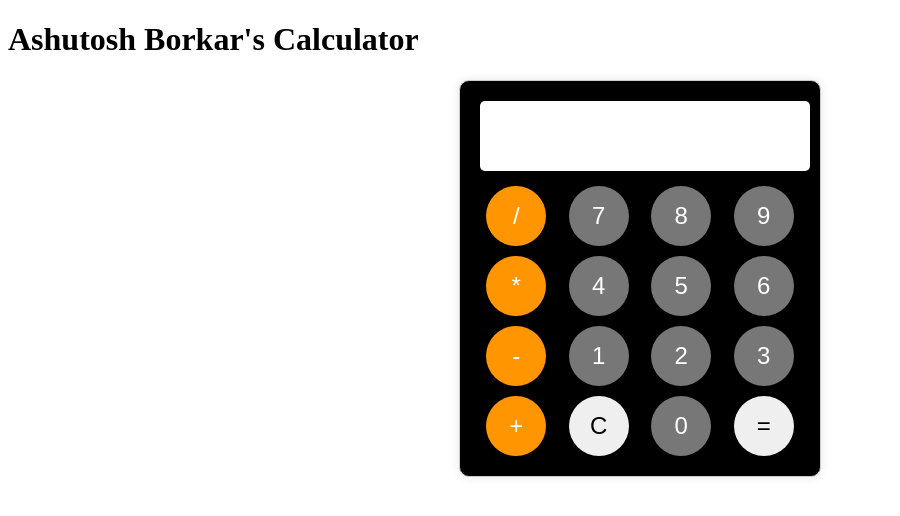
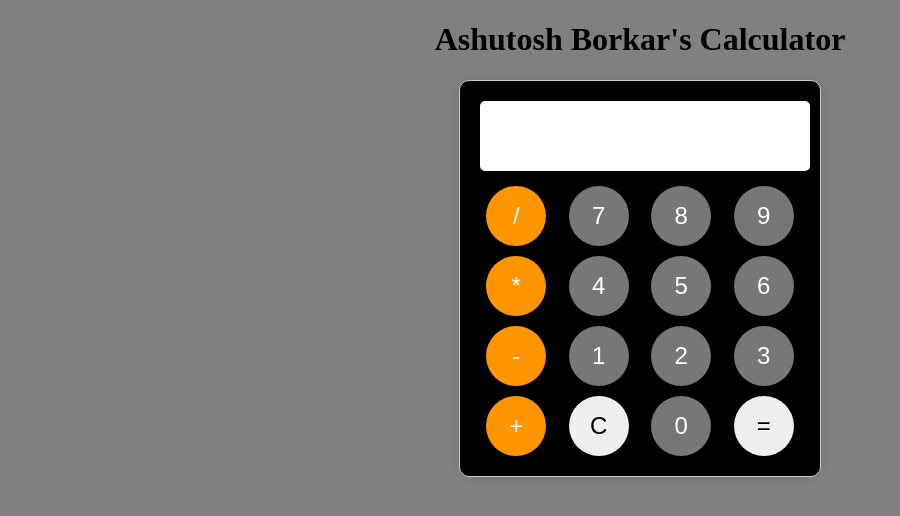
Before and after one commit to AshutoshBorkar/Calculator, a plain HTML site: page index.html in a window 1280 px wide. Shown: the whole page, without its empty margins (0-900 px from the left). Drawn offline with Linux system fonts and the light colour scheme.

Commit message:
Update style.css

```diff
--- a/style.css
+++ b/style.css
@@ -58,3 +58,9 @@
     background-color: #777;
     color: #fff;
   }
+h1{
+text-align: center;
+  }
+  body{
+    background-color: gray;
+  }
```
